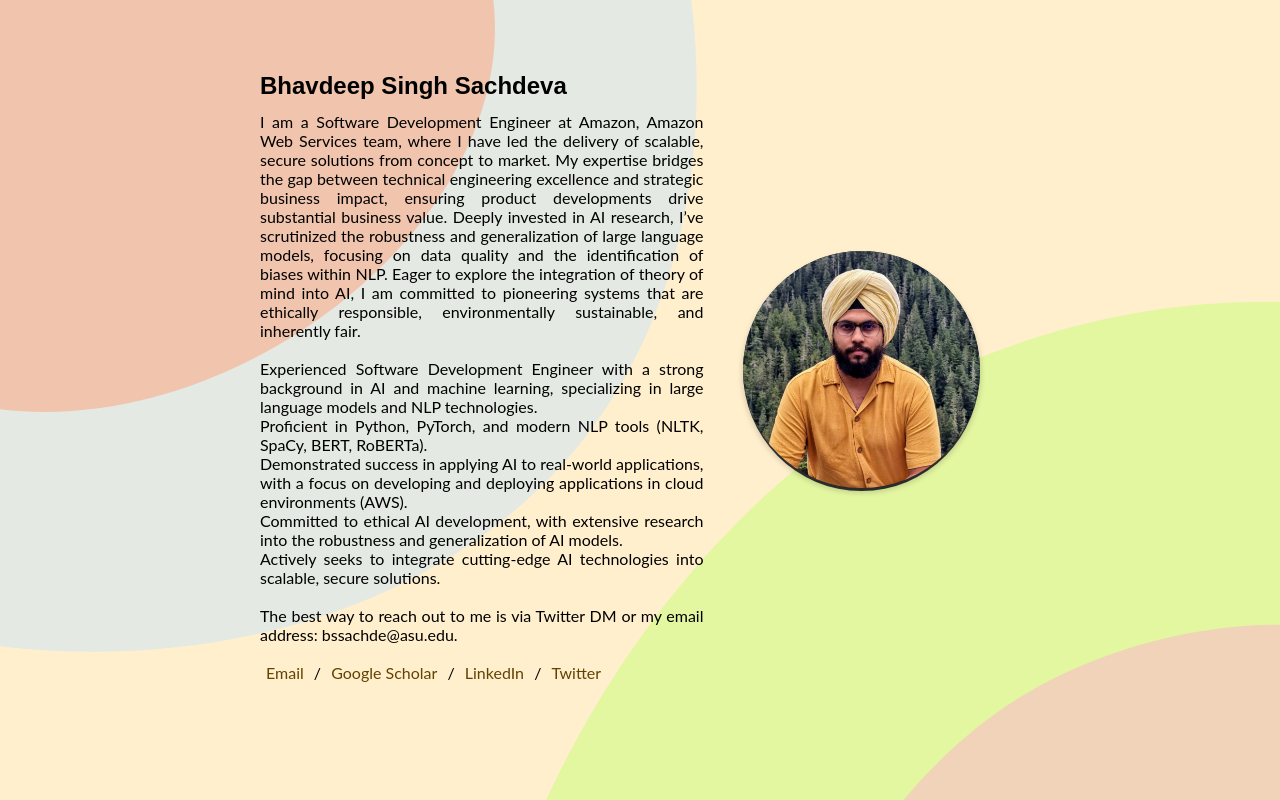
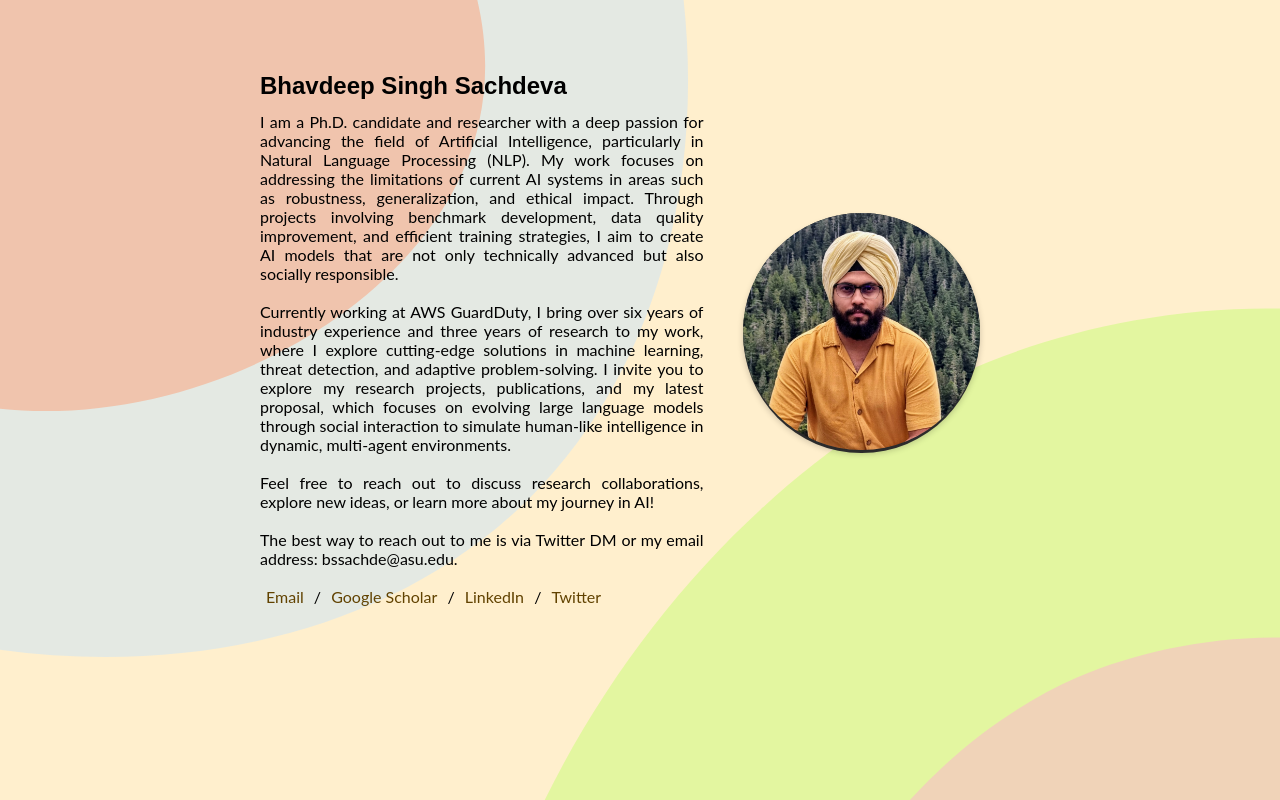
Before and after one commit to bhavdeep98/bhavdeepsachdeva, a plain HTML site: page about.html in a window 1280 px wide. Drawn offline with Linux system fonts and the light colour scheme.

Commit message:
Updated About

```diff
--- a/about.html
+++ b/about.html
@@ -12,39 +12,14 @@
                 <div class="content">
                     <h1>Bhavdeep Singh Sachdeva</h1>
                     <p id="summary">
-                        I am a Software Development Engineer at Amazon,
-                        Amazon Web Services team, where I have led the
-                        delivery of scalable, secure solutions from concept
-                        to market. My expertise bridges the gap between
-                        technical engineering excellence and strategic
-                        business impact, ensuring product developments drive
-                        substantial business value. Deeply invested in AI
-                        research, I’ve scrutinized the robustness and
-                        generalization of large language models, focusing on
-                        data quality and the identification of biases within
-                        NLP. Eager to explore the integration of theory of
-                        mind into AI, I am committed to pioneering systems
-                        that are ethically responsible, environmentally
-                        sustainable, and inherently fair.
+                        I am a Ph.D. candidate and researcher with a deep passion for advancing the field of Artificial Intelligence, particularly in Natural Language Processing (NLP). My work focuses on addressing the limitations of current AI systems in areas such as robustness, generalization, and ethical impact. Through projects involving benchmark development, data quality improvement, and efficient training strategies, I aim to create AI models that are not only technically advanced but also socially responsible.
                         <br />
                         <br />
-                        Experienced Software Development Engineer with a
-                        strong background in AI and machine learning,
-                        specializing in large language models and NLP technologies.
+Currently working at AWS GuardDuty, I bring over six years of industry experience and three years of research to my work, where I explore cutting-edge solutions in machine learning, threat detection, and adaptive problem-solving. I invite you to explore my research projects, publications, and my latest proposal, which focuses on evolving large language models through social interaction to simulate human-like intelligence in dynamic, multi-agent environments.
                         <br />
-                        Proficient in Python,  PyTorch, and modern NLP tools (NLTK, SpaCy, BERT, RoBERTa).
-                        <br />
-                        Demonstrated success in applying AI to real-world applications, with a focus on developing
-                        and deploying applications in cloud environments (AWS).
                         <br />
 
-                        Committed to ethical AI development, with extensive research into the robustness
-                        and generalization of AI models.
-                        <br />
-
-                        Actively seeks to integrate cutting-edge AI technologies into scalable, secure solutions.
-
-
+Feel free to reach out to discuss research collaborations, explore new ideas, or learn more about my journey in AI!
                         <br />
                         <br />
 
```
